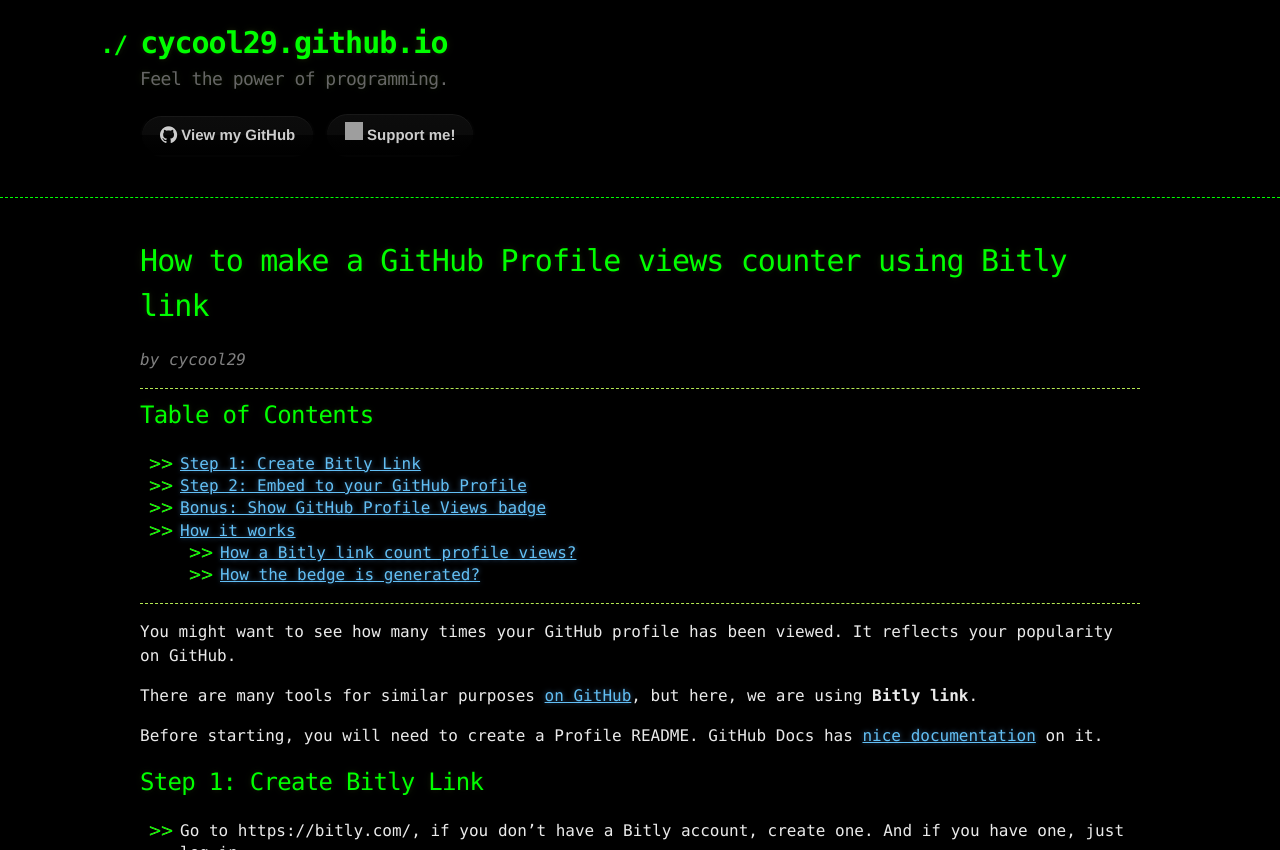
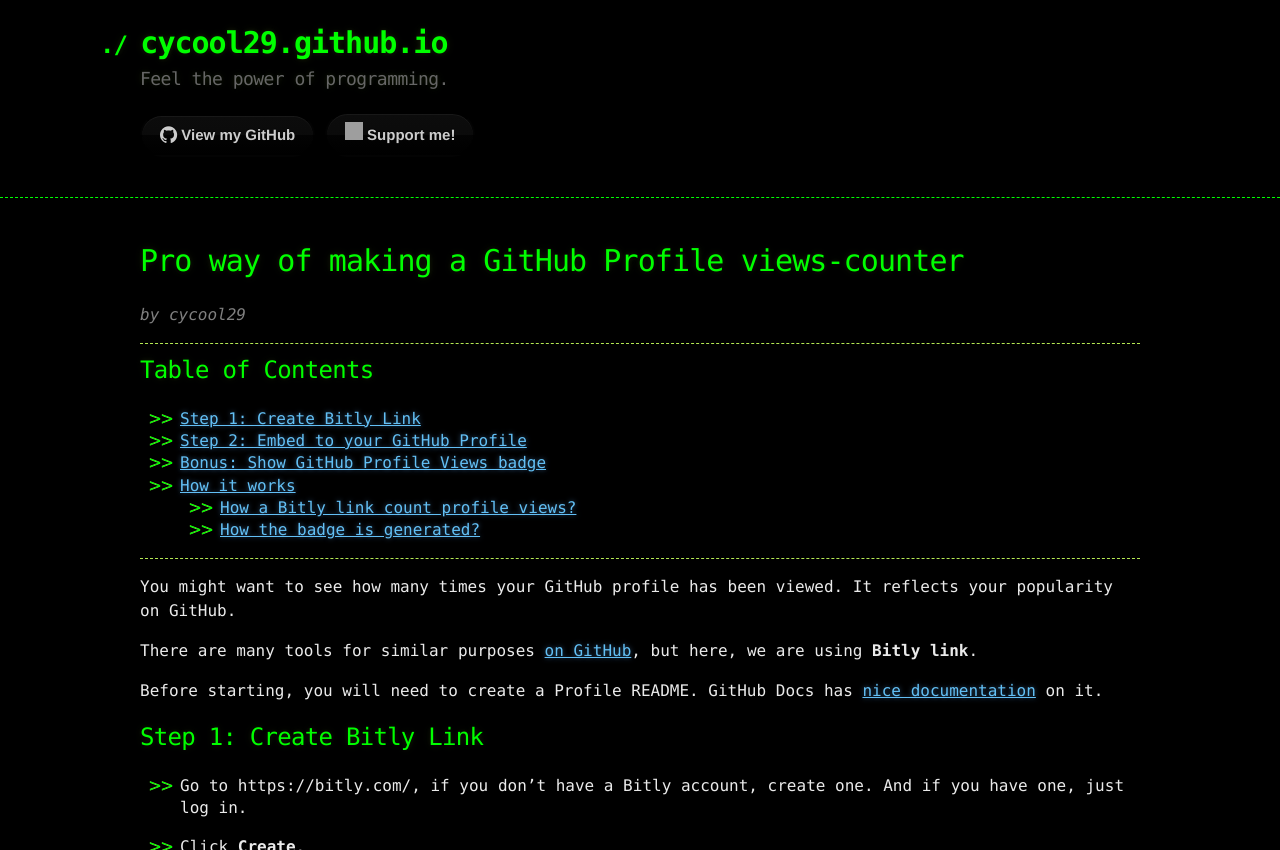
Before and after one commit to cycool29/cycool29.github.io, a Jekyll site: the page built from post/000002.md, in a window 1280 px wide and 900 px high, cut to the strip 0-850 px from the top of the window. Built offline with Jekyll 4.4.1, drawn with Linux system fonts in a browser that asks for light colours; some of the changed text lies outside the part shown.

Commit message:
Update 000002.md

```diff
--- a/post/000002.md
+++ b/post/000002.md
@@ -1,11 +1,10 @@
 ---
 layout: post
-title: How to make a GitHub Profile views counter using Bitly link
+title: Pro way of making a GitHub Profile views-counter
 author: cycool29
 permalink: /post/000002.html
 tags: github profile readme tutorial
 ---
-
 
 ______
 
@@ -16,7 +15,7 @@ ______
 - [Bonus: Show GitHub Profile Views badge](#bonus)
 - [How it works](#how-it-works)
   - [How a Bitly link count profile views? ](#bitly-link-how)
-  - [How the bedge is generated?](#badge-how)
+  - [How the badge is generated?](#badge-how)
 
 ______
 
@@ -152,7 +151,7 @@ The principle is very simple.
 We made the link in a `img` tag. Hence, everytime when users loads your profile page, GitHub will requests to the link.
 Although actually it is not an image, the request is still recorded in the Bitly server.
 
-<h3><span id="badge-how">How the bedge is generated? </span></h3>
+<h3><span id="badge-how">How the badge is generated? </span></h3>
 
 As of the Profile Views badge, we just created a GitHub workflow to automatically update our profile views from Bitly and create a SVG image in the profile repository root every five minutes (it is not *exactly* five minutes, it runs about 2 to 3 times each hour).
 
```
